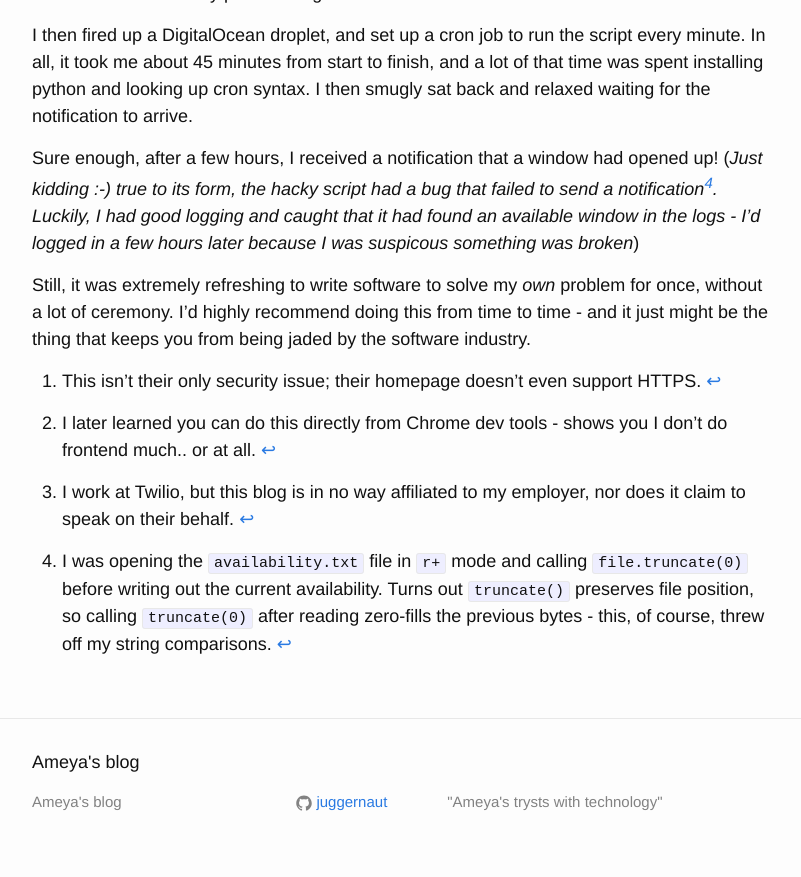
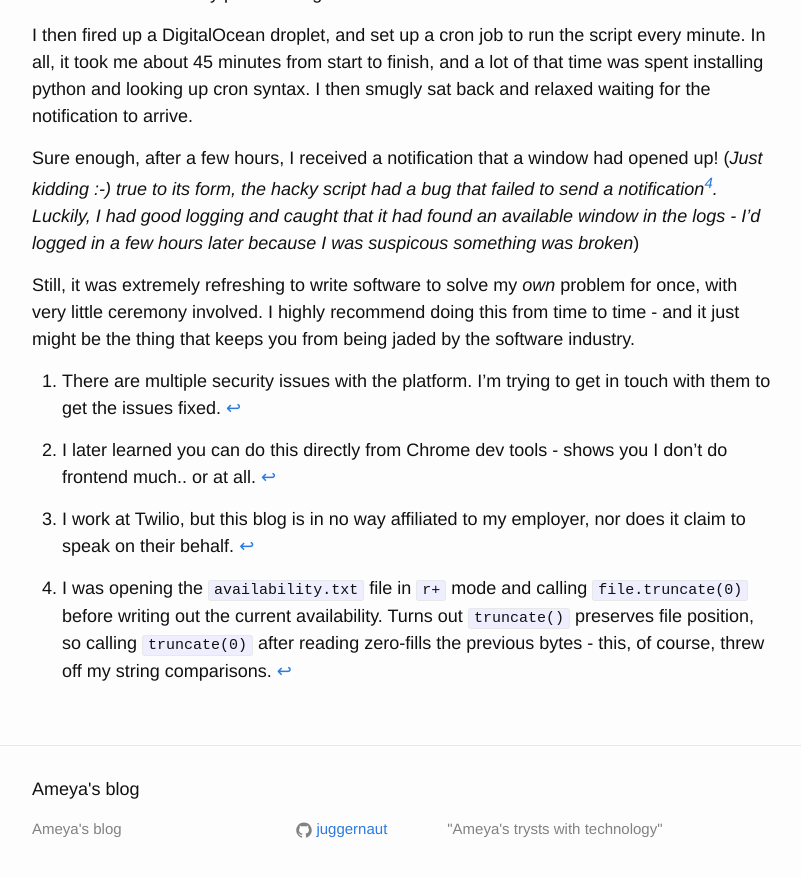
Before and after one commit to juggernaut/juggernaut.github.io, a Jekyll site: the page built from _posts/2020-05-10-rediscovering-the-joy-of-hacking.markdown, in a window 1280 px wide and 900 px high, scrolled down 2057 px. Shown: the top 877 px of the window, without its empty margins (238-1039 px from the left). Built offline with Jekyll 4.4.1, drawn with Linux system fonts in a browser that asks for light colours; some of the changed text lies outside the part shown.

Commit message:
Some minor grammatical fixes

```diff
--- a/_posts/2020-05-10-rediscovering-the-joy-of-hacking.markdown
+++ b/_posts/2020-05-10-rediscovering-the-joy-of-hacking.markdown
@@ -69,9 +69,9 @@ I then fired up a DigitalOcean droplet, and set up a cron job to run the script
 
 Sure enough, after a few hours, I received a notification that a window had opened up! (_Just kidding :-) true to its form, the hacky script had a bug that failed to send a notification[^4]. Luckily, I had good logging and caught that it had found an available window in the logs - I'd logged in a few hours later because I was suspicous something was broken_)
 
-Still, it was extremely refreshing to write software to solve my _own_ problem for once, without a lot of ceremony. I'd highly recommend doing this from time to time - and it just might be the thing that keeps you from being jaded by the software industry.
+Still, it was extremely refreshing to write software to solve my _own_ problem for once, with very little ceremony involved. I highly recommend doing this from time to time - and it just might be the thing that keeps you from being jaded by the software industry.
 
-[^1]: This isn't their only security issue; their homepage doesn't even support HTTPS.
+[^1]: There are multiple security issues with the platform. I'm trying to get in touch with them to get the issues fixed.
 
 [^2]: I later learned you can do this directly from Chrome dev tools - shows you I don't do frontend much.. or at all.
 
```
Also changed, not shown: other parts of _posts/2020-05-10-rediscovering-the-joy-of-hacking.markdown (+1 -1 lines).
